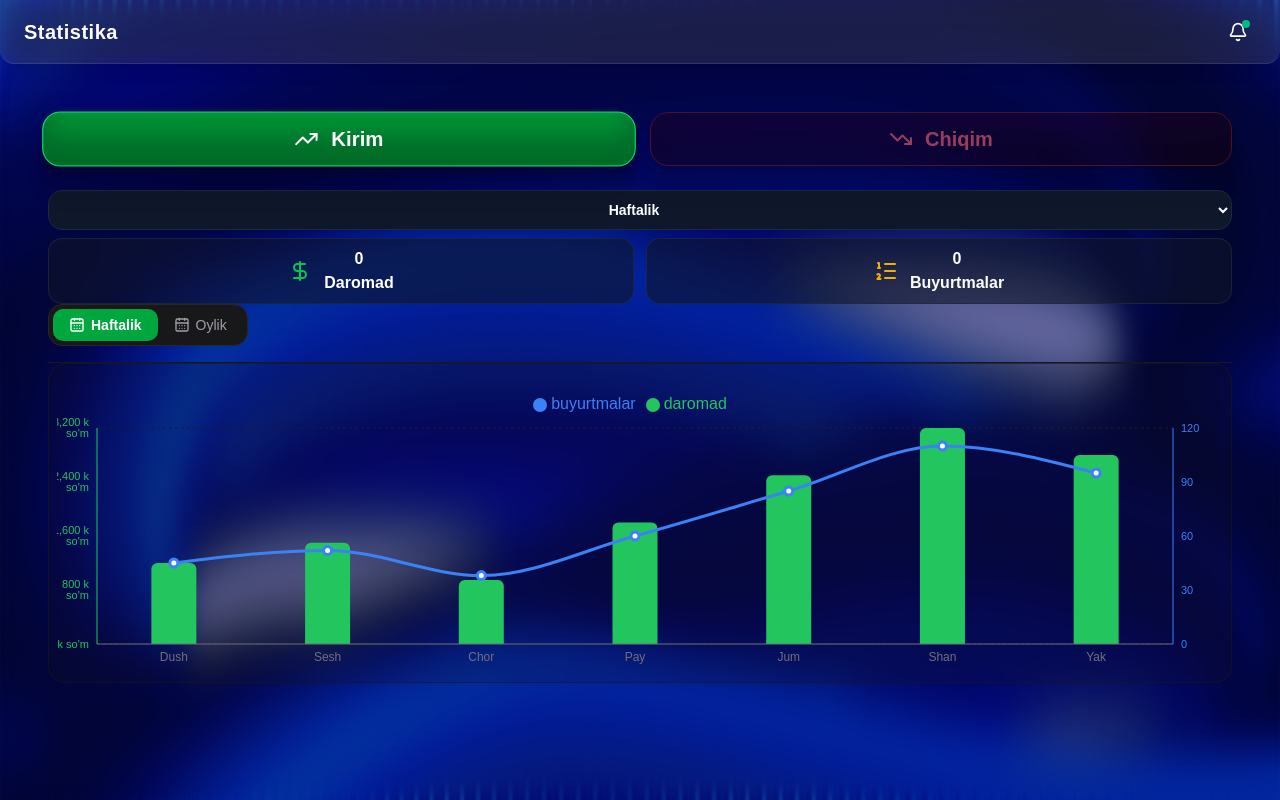
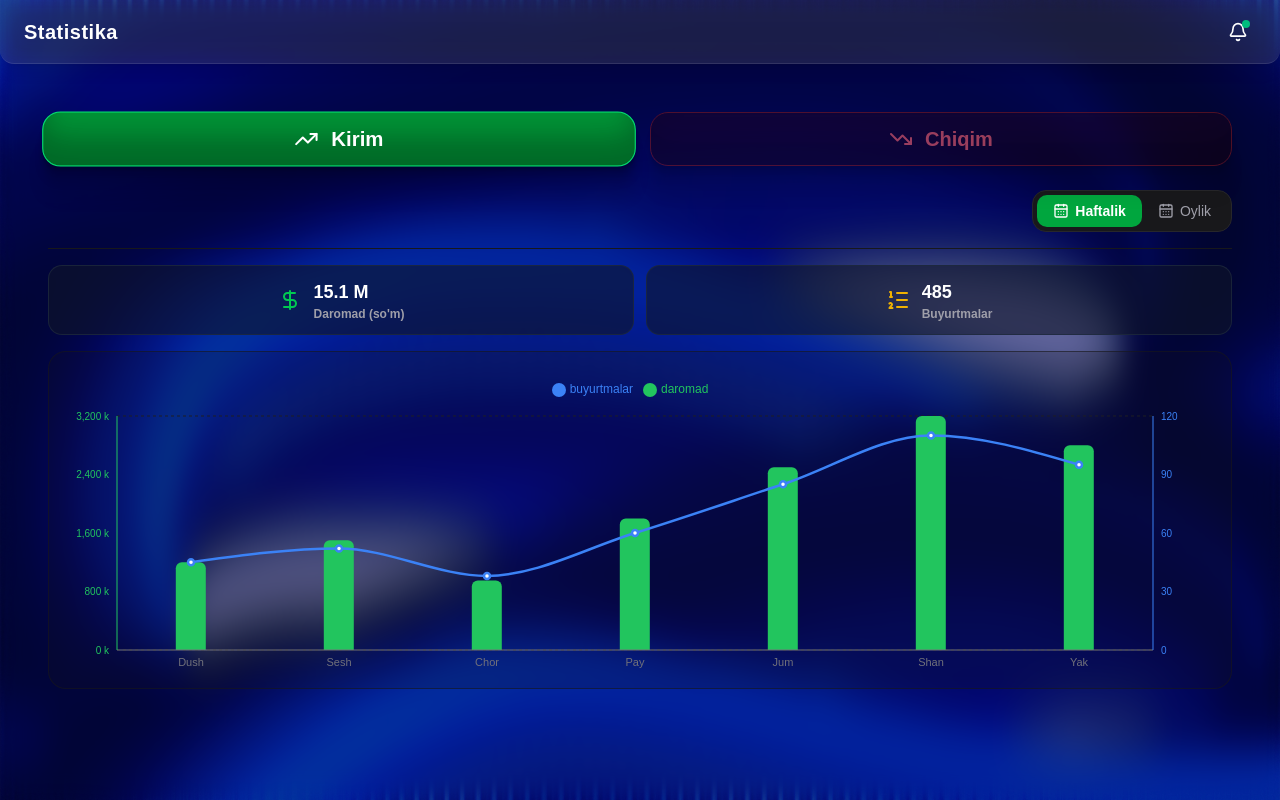
Before and after one commit to sherxonbek/restoran-frontend, a React app: page /admin/statistika in a window 1280 px wide. Built offline with nearby package versions, Linux system fonts and the light colour scheme; the HTML template or start-up script is replaced by a standard one.

Commit message:
chiqim bolimi ui qurildi

```diff
--- a/src/pages/admin/Statistika.jsx
+++ b/src/pages/admin/Statistika.jsx
@@ -14,6 +14,8 @@ import {
 
 function Statistika() {
   const [isOpen, setIsOpen] = useState("kirm")
+  const [vaqtTuri, setVaqtTuri] = useState("hafta")
+  const [chiqimTuri, setChiqimTuri] = useState("mahsulot")
 
 
   const haftalikMaLumot = [
@@ -26,7 +28,6 @@ function Statistika() {
     { kun: "Yak", daromad: 2800000, buyurtmalar: 95 },
   ]
 
-  // 2. OYLIK SOXTA MA'LUMOTLAR (Mock Data)
   const oylikMaLumot = [
     { kun: "1-Hafta", daromad: 8500000, buyurtmalar: 280 },
     { kun: "2-Hafta", daromad: 11200000, buyurtmalar: 340 },
@@ -34,19 +35,13 @@ function Statistika() {
     { kun: "4-Hafta", daromad: 14500000, buyurtmalar: 420 },
   ]
 
-
-  const [vaqtTuri, setVaqtTuri] = useState("hafta")
-
-  // Tanlangan vaqt turiga qarab ma'lumotni saralash
   const grafikMaLumoti = vaqtTuri === "hafta" ? haftalikMaLumot : oylikMaLumot
 
-  // Pullarni so'm formatiga o'tkazish uchun yordamchi funksiya
-  const formatUzSum = (val) => `${(val / 1000).toLocaleString()} k so'm`
+  const formatUzSum = (val) => `${(val / 1000).toLocaleString()} k`
 
   return (
-    <div className="p-4 space-y-6">
-      <div className="relative grid grid-cols-2 gap-5 text-white">
-
+    <div className="p-4 space-y-6 text-white">
+      <div className="relative grid grid-cols-2 gap-5">
         <button
           onClick={() => setIsOpen("kirm")}
           className={`flex text-center items-center justify-center gap-3 border font-bold text-xl py-3 rounded-2xl transition-all duration-300 btn-shadow
@@ -74,30 +69,8 @@ function Statistika() {
 
       <div>
         {isOpen === "kirm" && (
-          <div>
-            <select name="" id="" className="w-full p-2.5 rounded-xl bg-slate-900 border border-slate-800 focus:outline-none focus:ring-2 focus:ring-indigo-500 text-sm transition-all outline-none placeholder-slate-500 text-center font-semibold">
-              <option value="haftalik">Haftalik</option>
-              <option value="oylik">Oylik</option>
-            </select>
-            <div className="grid grid-cols-2 gap-3 mt-2">
-              <div className="flex border py-2 rounded-xl text-center items-center justify-center gap-3 bg-slate-900/60 border-slate-800/80 text-md font-bold">
-                <DollarSign className="text-green-500" />
-                <div>
-                  <h1>0</h1>
-                  <p>Daromad</p>
-                </div>
-              </div>
-              <div className="flex border py-2 rounded-xl text-center items-center justify-center gap-3 bg-slate-900/60 border-slate-800/80 text-md font-bold">
-                <ListOrdered className="text-yellow-500" />
-                <div>
-                  <h1>0</h1>
-                  <p>Buyurtmalar</p>
-                </div>
-              </div>
-            </div>
-            <div className="flex flex-col sm:flex-row justify-between items-start sm:items-center gap-4 border-b border-zinc-900 pb-4">
-
-              {/* Haftalik / Oylik o'tkazgich */}
+          <div className="space-y-4">
+            <div className="flex justify-end items-center border-b border-zinc-900 pb-4">
               <div className="flex bg-zinc-900 p-1 rounded-xl border border-zinc-800">
                 <button
                   onClick={() => setVaqtTuri("hafta")}
@@ -116,44 +89,205 @@ function Statistika() {
               </div>
             </div>
 
-            {/* RECHARTS GRAFIK SATHI */}
-            <div className="w-full h-[320px] bg-zinc-900/20 p-2 rounded-2xl border border-zinc-900/60">
+            <div className="grid grid-cols-2 gap-3 mt-2">
+              <div className="flex border py-3 rounded-xl text-center items-center justify-center gap-3 bg-slate-900/60 border-slate-800/80 text-md font-bold">
+                <DollarSign className="text-green-500" />
+                <div className="text-left">
+                  <h1 className="text-lg">
+                    {vaqtTuri === "hafta" ? "15.1 M" : "44.0 M"}
+                  </h1>
+                  <p className="text-xs text-zinc-400">Daromad (so'm)</p>
+                </div>
+              </div>
+              <div className="flex border py-3 rounded-xl text-center items-center justify-center gap-3 bg-slate-900/60 border-slate-800/80 text-md font-bold">
+                <ListOrdered className="text-yellow-500" />
+                <div className="text-left">
+                  <h1 className="text-lg">
+                    {vaqtTuri === "hafta" ? "485" : "1,350"}
+                  </h1>
+                  <p className="text-xs text-zinc-400">Buyurtmalar</p>
+                </div>
+              </div>
+            </div>
+
+            <div className="w-full mt-3 p-2 rounded-2xl border border-zinc-900/60 bg-zinc-900/20 overflow-x-auto scrollbar-thin">
+              <div className="w-full h-[320px] min-w-[600px]">
                 <ResponsiveContainer width="100%" height="100%">
-                <ComposedChart data={grafikMaLumoti} margin={{ top: 20, right: -10, left: -20, bottom: 0 }}>
+                  <ComposedChart data={grafikMaLumoti} margin={{ top: 20, right: 10, left: 0, bottom: 0 }}>
                     <CartesianGrid strokeDasharray="3 3" stroke="#1f1f23" vertical={false} />
-                  <XAxis dataKey="kun" stroke="#71717a" fontSize={12} tickLine={false} />
+                    <XAxis dataKey="kun" stroke="#71717a" fontSize={11} tickLine={false} />
 
-                  {/* Chap tomondagi Y-O'qi: Daromad uchun */}
-                  <YAxis yAxisId="left" stroke="#22c55e" fontSize={11} tickFormatter={formatUzSum} tickLine={false} />
-                  {/* O'ng tomondagi Y-O'qi: Buyurtmalar soni uchun */}
-                  <YAxis yAxisId="right" orientation="right" stroke="#3b82f6" fontSize={11} tickLine={false} />
+                    <YAxis yAxisId="left" stroke="#22c55e" fontSize={10} tickFormatter={formatUzSum} tickLine={false} />
+                    <YAxis yAxisId="right" orientation="right" stroke="#3b82f6" fontSize={10} tickLine={false} />
 
-                  {/* Sichqoncha olib kelgandagi oyna (Tooltip) */}
                     <Tooltip
+                      shared={true}
+                      trigger="click"
                       contentStyle={{ backgroundColor: "#09090b", borderColor: "#18181b", borderRadius: "12px", color: "#fff" }}
                       formatter={(value, name) => [
                         name === "daromad" ? `${value.toLocaleString()} so'm` : `${value} ta`,
                         name === "daromad" ? "Daromad" : "Buyurtmalar"
                       ]}
                     />
-                  <Legend verticalAlign="top" height={36} iconType="circle" />
+                    <Legend verticalAlign="top" height={36} iconType="circle" wrapperStyle={{ fontSize: '12px' }} />
 
-                  {/* Daromadni USTUN ko'rinishida chizamiz */}
-                  <Bar yAxisId="left" dataKey="daromad" name="daromad" fill="#22c55e" radius={[6, 6, 0, 0]} maxBarSize={45} />
-                  {/* Buyurtmalarni CHIZIQ ko'rinishida ustidan chizamiz */}
-                  <Line yAxisId="right" type="monotone" dataKey="buyurtmalar" name="buyurtmalar" stroke="#3b82f6" strokeWidth={3} dot={{ r: 4 }} activeDot={{ r: 6 }} />
+                    <Bar yAxisId="left" dataKey="daromad" name="daromad" fill="#22c55e" radius={[6, 6, 0, 0]} maxBarSize={30} />
+                    <Line yAxisId="right" type="monotone" dataKey="buyurtmalar" name="buyurtmalar" stroke="#3b82f6" strokeWidth={2.5} dot={{ r: 3 }} activeDot={{ r: 5 }} />
                   </ComposedChart>
                 </ResponsiveContainer>
+              </div>
             </div>
           </div>
         )}
 
         {isOpen === "chiqim" && (
-          <div className="animate-fadeIn">
-            <h3 className="text-2xl font-semibold text-red-400 mb-4">Chiqim statistikasi</h3>
-            <p className="text-zinc-400">Bu yerda mahsulotlar xaridi, xodimlar oyligi va boshqa xarajatlar ro‘yxati joylashadi.</p>
+          <div className="space-y-5 animate-fadeIn">
+
+            <div className="flex bg-zinc-900/60 p-1 rounded-xl border border-zinc-800/80 w-fit">
+              <button
+                onClick={() => setChiqimTuri("mahsulot")}
+                className={`px-4 py-1.5 rounded-lg text-sm font-medium transition-all
+          ${chiqimTuri === "mahsulot" ? "bg-red-600 text-white font-semibold shadow-md" : "text-zinc-400 hover:text-white"}`}
+              >
+                🥩 Mahsulotlar
+              </button>
+              <button
+                onClick={() => setChiqimTuri("xodim")}
+                className={`px-4 py-1.5 rounded-lg text-sm font-medium transition-all
+          ${chiqimTuri === "xodim" ? "bg-red-600 text-white font-semibold shadow-md" : "text-zinc-400 hover:text-white"}`}
+              >
+                👥 Oylik Maoshi
+              </button>
+              <button
+                onClick={() => setChiqimTuri("chiqindi")}
+                className={`px-3 py-1.5 rounded-lg text-xs sm:text-sm font-medium transition-all
+          ${chiqimTuri === "chiqindi" ? "bg-red-600 text-white font-semibold shadow-md" : "text-zinc-400 hover:text-white"}`}
+              >
+                🗑️ Chiqindi
+              </button>
+            </div>
+            {/* Maxsulot sotib olishga ketgan xarajat */}
+            {chiqimTuri === "mahsulot" && (
+              <div className="space-y-4 animate-fadeIn">
+                {/* Qisqa ma'lumot */}
+                <div className="grid grid-cols-2 gap-3">
+                  <div className="flex border py-3 rounded-xl items-center justify-center gap-3 bg-red-950/20 border-red-900/40 text-md font-bold">
+                    <div className="text-left">
+                      <h1 className="text-lg text-red-400">10.3 M so'm</h1>
+                      <p className="text-xs text-zinc-400">Mahsulotlarga jami</p>
+                    </div>
+                  </div>
+                  <div className="flex border py-3 rounded-xl items-center justify-center gap-3 bg-zinc-900/60 border-zinc-800/80 text-md font-bold">
+                    <div className="text-left">
+                      <h1 className="text-lg">350 kg</h1>
+                      <p className="text-xs text-zinc-400">Keltirilgan hajm</p>
+                    </div>
+                  </div>
+                </div>
+
+                {/* Mahsulotlar Jadvali */}
+                <div className="w-full overflow-x-auto rounded-2xl border border-zinc-900 bg-zinc-950">
+                  <table className="w-full text-left border-collapse min-w-[500px]">
+                    <thead>
+                      <tr className="border-b border-zinc-900 bg-zinc-900/40 text-xs font-semibold text-zinc-400 uppercase"><th className="p-3">Mahsulot</th><th className="p-3">Miqdori</th><th className="p-3">Narxi</th><th className="p-3 text-right">Jami</th></tr>
+                    </thead>
+                    <tbody className="text-sm divide-y divide-zinc-900">
+                      <tr className="hover:bg-zinc-900/20"><td className="p-3 font-medium">🥩 Go'sht (Mol)</td><td className="p-3 text-zinc-300">100 kg</td><td className="p-3 text-zinc-400">85k</td><td className="p-3 text-right font-semibold text-red-400">8.5 M so'm</td></tr>
+                      <tr className="hover:bg-zinc-900/20"><td className="p-3 font-medium">🥔 Kartoshka</td><td className="p-3 text-zinc-300">200 kg</td><td className="p-3 text-zinc-400">4.5k</td><td className="p-3 text-right font-semibold text-red-400">900k so'm</td></tr>
+                    </tbody>
+                  </table>
+                </div>
               </div>
             )}
+            {/* Oylik moshga ketadigan xarajat */}
+            {chiqimTuri === "xodim" && (
+              <div className="space-y-4 animate-fadeIn">
+                {/* Qisqa ma'lumot */}
+                <div className="grid grid-cols-2 gap-3">
+                  <div className="flex border py-3 rounded-xl items-center justify-center gap-3 bg-red-950/20 border-red-900/40 text-md font-bold">
+                    <div className="text-left">
+                      <h1 className="text-lg text-red-400">18.5 M so'm</h1>
+                      <p className="text-xs text-zinc-400">Oyliklar jamg'armasi</p>
+                    </div>
+                  </div>
+                  <div className="flex border py-3 rounded-xl items-center justify-center gap-3 bg-zinc-900/60 border-zinc-800/80 text-md font-bold">
+                    <div className="text-left">
+                      <h1 className="text-lg">8 nafar</h1>
+                      <p className="text-xs text-zinc-400">Xodimlar soni</p>
+                    </div>
+                  </div>
+                </div>
+
+                {/* Xodimlar Maoshi Jadvali */}
+                <div className="w-full overflow-x-auto rounded-2xl border border-zinc-900 bg-zinc-950">
+                  <table className="w-full text-left border-collapse min-w-[500px]">
+                    <thead>
+                      <tr className="border-b border-zinc-900 bg-zinc-900/40 text-xs font-semibold text-zinc-400 uppercase"><th className="p-3">Xodim</th><th className="p-3">Lavozimi</th><th className="p-3">Turi</th><th className="p-3 text-right">Berilgan Maosh</th></tr>
+                    </thead>
+                    <tbody className="text-sm divide-y divide-zinc-900">
+                      <tr className="hover:bg-zinc-900/20"><td className="p-3 font-medium">👨‍🍳 Elyor Asadov</td><td className="p-3 text-zinc-300">Chef Oshpaz</td><td className="p-3 text-green-400">Oylik</td><td className="p-3 text-right font-semibold text-red-400">8.0 M so'm</td></tr>
+                      <tr className="hover:bg-zinc-900/20"><td className="p-3 font-medium">🤵 Davron Aliev</td><td className="p-3 text-zinc-300">Ofitsiant</td><td className="p-3 text-yellow-400">Kunlik %</td><td className="p-3 text-right font-semibold text-red-400">350k so'm</td></tr>
+                    </tbody>
+                  </table>
+                </div>
+              </div>
+            )}
+            {/* Zarar chiqindiga ketgan xarajat */}
+            {chiqimTuri === "chiqindi" && (
+              <div className="space-y-4 animate-fadeIn">
+                <div className="grid grid-cols-2 gap-3">
+                  <div className="flex border py-3 rounded-xl items-center justify-center gap-3 bg-red-950/20 border-red-900/40 text-md font-bold">
+                    <div className="text-left">
+                      <h1 className="text-lg text-red-400">450k so'm</h1>
+                      <p className="text-xs text-zinc-400">Brak tufayli zarar</p>
+                    </div>
+                  </div>
+                  <div className="flex border py-3 rounded-xl items-center justify-center gap-3 bg-zinc-900/60 border-zinc-800/80 text-md font-bold">
+                    <div className="text-left">
+                      <h1 className="text-lg">3 ta holat</h1>
+                      <p className="text-xs text-zinc-400">Yozib yuborilgan (Spisanie)</p>
+                    </div>
+                  </div>
+                </div>
+
+                <div className="w-full overflow-x-auto rounded-2xl border border-zinc-900 bg-zinc-950">
+                  <table className="w-full text-left border-collapse min-w-[500px]">
+                    <thead>
+                      <tr className="border-b border-zinc-900 bg-zinc-900/40 text-xs font-semibold text-zinc-400 uppercase">
+                        <th className="p-3">Mahsulot / Taom</th>
+                        <th className="p-3">Miqdori</th>
+                        <th className="p-3">Sababi</th>
+                        <th className="p-3 text-right">Zarar miqdori</th>
+                      </tr>
+                    </thead>
+                    <tbody className="text-sm divide-y divide-zinc-900">
+                      <tr className="hover:bg-zinc-900/20">
+                        <td className="p-3 font-medium">🍅 Pomidor</td>
+                        <td className="p-3 text-zinc-300">5 kg</td>
+                        <td className="p-3 text-yellow-500 text-xs">Omborda chirigan</td>
+                        <td className="p-3 text-right font-semibold text-red-400">75,000 so'm</td>
+                      </tr>
+                      <tr className="hover:bg-zinc-900/20">
+                        <td className="p-3 font-medium">🍲 Lavash (Tayyor)</td>
+                        <td className="p-3 text-zinc-300">2 dona</td>
+                        <td className="p-3 text-yellow-500 text-xs">Ofitsiant xatosi (Kuygan)</td>
+                        <td className="p-3 text-right font-semibold text-red-400">70,000 so'm</td>
+                      </tr>
+                      <tr className="hover:bg-zinc-900/20">
+                        <td className="p-3 font-medium">🥛 Sut (Sutli mahsulot)</td>
+                        <td className="p-3 text-zinc-300">6 litr</td>
+                        <td className="p-3 text-yellow-500 text-xs">Muddati o'tgan</td>
+                        <td className="p-3 text-right font-semibold text-red-400">105,000 so'm</td>
+                      </tr>
+                    </tbody>
+                  </table>
+                </div>
+              </div>
+            )}
+
+          </div>
+        )}
+
       </div>
     </div>
   )
```
Lines whose indentation alone changed are shown as unchanged.
